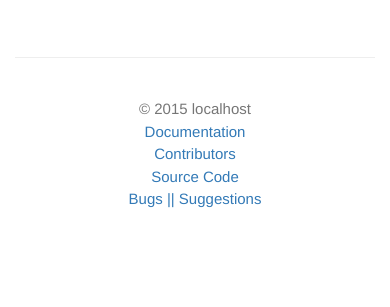
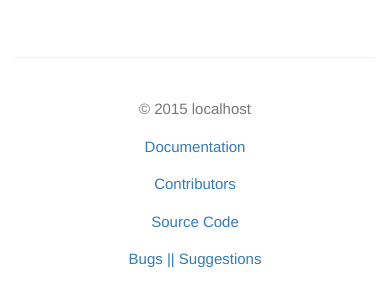
Before and after one commit to DheerendraRathor/ldap-oauth2, a Django app: template templates/sso/root.html in a window 390 px wide. Shown: the part 55-362 px from the top of the page. Run offline with Django 3.2, Linux system fonts and the light colour scheme; the template is opened without the code that fills it, so the values that code supplies are empty; some libraries are stand-ins or nearby versions.

Commit message:
Minor UI fixes. Now vertical columns will have margin

```diff
--- a/templates/sso/index.html
+++ b/templates/sso/index.html
@@ -9,10 +9,10 @@
                 authorization framework for application requiring LDAP authentication.
             </p>
             <div class="row" style="padding: 32px">
-                <div class="col-md-6">
+                <div class="col-md-6 form-group">
                     <a href="{% url 'doc' %}" class="btn btn-outline-inverse btn-lg">Docs for Developers</a>
                 </div>
-                <div class="col-md-6">
+                <div class="col-md-6 form-group">
                     <a href="{% url 'user:home' %}" class="btn btn-outline-inverse btn-lg">User Profile Home</a>
                 </div>
             </div>
--- a/templates/sso/root.html
+++ b/templates/sso/root.html
@@ -60,19 +60,19 @@
 
     <div class="site-footer" style="font-size: 15px;">
         <div class="row text-center">
-            <div class="col-md-4">
+            <div class="col-md-4 form-group">
                 &copy; {% now "Y" %} {{ request.get_host }}
             </div>
-            <div class="col-md-2">
+            <div class="col-md-2 form-group">
                 <a href="{% url 'doc' %}">Documentation</a>
             </div>
-            <div class="col-md-2">
+            <div class="col-md-2 form-group">
                 <a href="https://github.com/DheerendraRathor/ldap-oauth2/blob/master/contributors.md" target="_blank">Contributors</a>
             </div>
-            <div class="col-md-2">
+            <div class="col-md-2 form-group">
                 <a href="https://github.com/DheerendraRathor/ldap-oauth2/" target="_blank">Source Code</a>
             </div>
-            <div class="col-md-2">
+            <div class="col-md-2 form-group">
                 <a href="https://github.com/DheerendraRathor/ldap-oauth2/issues" target="_blank">Bugs || Suggestions</a>
             </div>
         </div>
```
